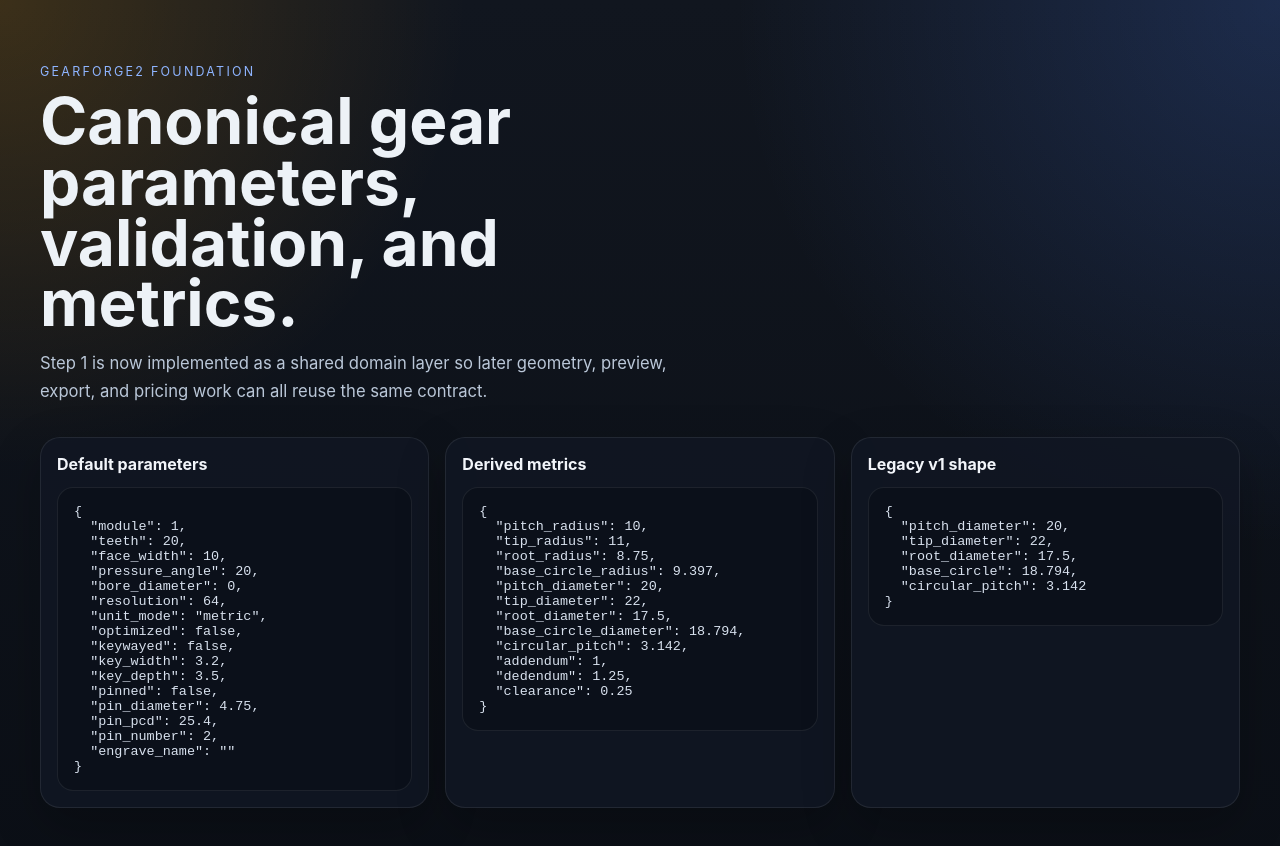
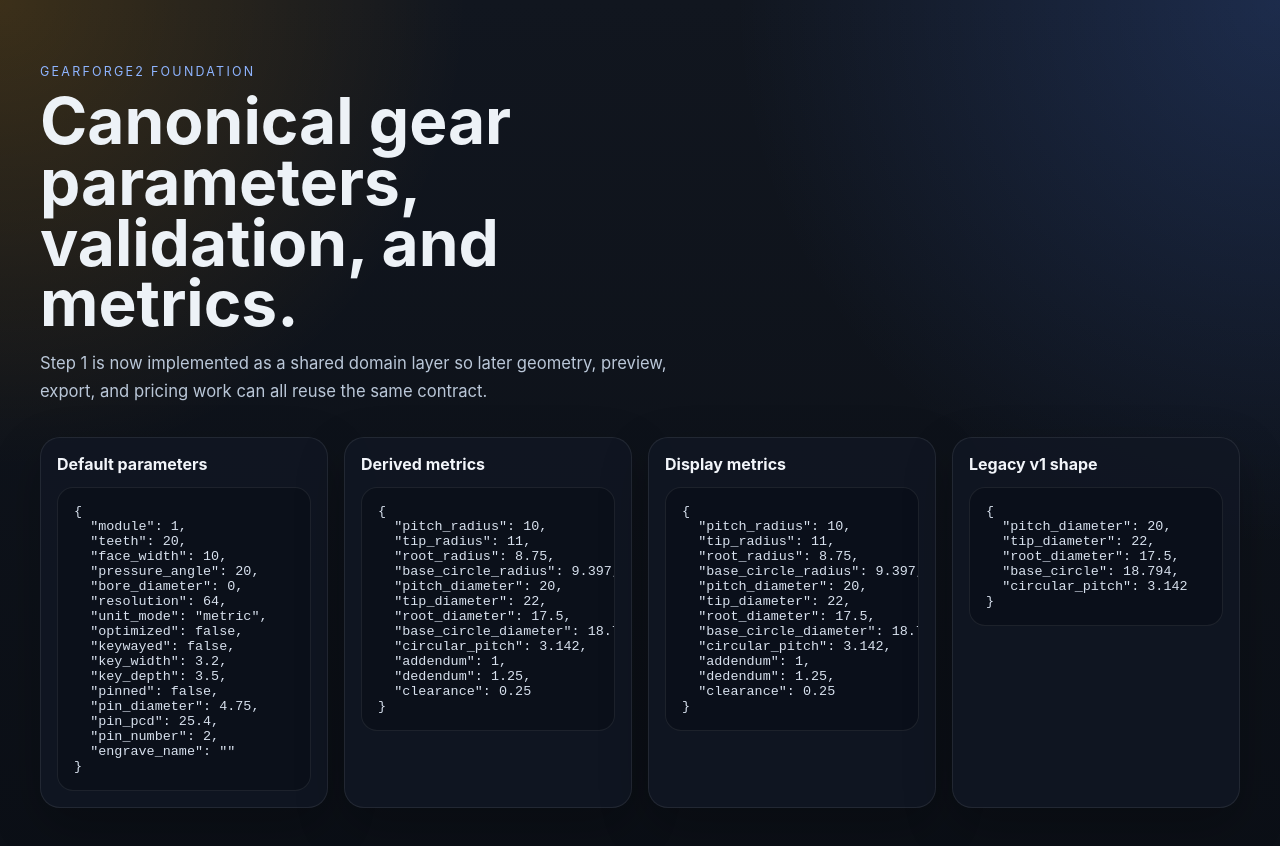
Before and after one commit to Joel-Keen/GearForge2, a React (Vite) app: page / in a window 1280 px wide. Shown: the top 846 px of the page. Built offline with nearby package versions, Linux system fonts and the light colour scheme.

Commit message:
Sorted Stage 2

```diff
--- a/src/App.tsx
+++ b/src/App.tsx
@@ -1,8 +1,9 @@
 import { createGearParams } from './domain';
-import { calculateGearMetrics, toLegacyV1Metrics } from './domain';
+import { calculateGearMetrics, formatGearMetrics, toLegacyV1Metrics } from './domain';
 
 const defaultParams = createGearParams();
 const defaultMetrics = calculateGearMetrics(defaultParams);
+const displayMetrics = formatGearMetrics(defaultMetrics);
 const legacyMetrics = toLegacyV1Metrics(defaultParams);
 
 export default function App() {
@@ -29,6 +30,11 @@
         </article>
 
         <article className="card">
+          <h2>Display metrics</h2>
+          <pre>{JSON.stringify(displayMetrics, null, 2)}</pre>
+        </article>
+
+        <article className="card">
           <h2>Legacy v1 shape</h2>
           <pre>{JSON.stringify(legacyMetrics, null, 2)}</pre>
         </article>
--- a/src/domain/gearMetrics.ts
+++ b/src/domain/gearMetrics.ts
@@ -1,6 +1,23 @@
 import type { GearParams } from './gear';
 
-export type GearMetrics = {
+export type GearMetricsRaw = {
+  pitch_radius: number;
+  tip_radius: number;
+  root_radius: number;
+  base_circle_radius: number;
+  pitch_diameter: number;
+  tip_diameter: number;
+  root_diameter: number;
+  base_circle_diameter: number;
+  circular_pitch: number;
+  addendum: number;
+  dedendum: number;
+  clearance: number;
+};
+
+export type GearMetrics = GearMetricsRaw;
+
+export type GearMetricsDisplay = {
   pitch_radius: number;
   tip_radius: number;
   root_radius: number;
@@ -51,6 +68,23 @@
   };
 }
 
+export function formatGearMetrics(metrics: GearMetricsRaw): GearMetricsDisplay {
+  return {
+    pitch_radius: round3(metrics.pitch_radius),
+    tip_radius: round3(metrics.tip_radius),
+    root_radius: round3(metrics.root_radius),
+    base_circle_radius: round3(metrics.base_circle_radius),
+    pitch_diameter: round3(metrics.pitch_diameter),
+    tip_diameter: round3(metrics.tip_diameter),
+    root_diameter: round3(metrics.root_diameter),
+    base_circle_diameter: round3(metrics.base_circle_diameter),
+    circular_pitch: round3(metrics.circular_pitch),
+    addendum: round3(metrics.addendum),
+    dedendum: round3(metrics.dedendum),
+    clearance: round3(metrics.clearance),
+  };
+}
+
 export function toLegacyV1Metrics(params: Pick<GearParams, 'module' | 'teeth' | 'pressure_angle'>): LegacyV1Metrics {
   const metrics = calculateGearMetrics(params);
 
--- a/src/domain/index.ts
+++ b/src/domain/index.ts
@@ -1,4 +1,4 @@
 export { createGearParams, gearDefaults, gearSchema, getGearDefaults, isValidGearParams } from './gear';
 export type { GearParams } from './gear';
-export { calculateGearMetrics, toLegacyV1Metrics } from './gearMetrics';
-export type { GearMetrics, LegacyV1Metrics } from './gearMetrics';
+export { calculateGearMetrics, formatGearMetrics, toLegacyV1Metrics } from './gearMetrics';
+export type { GearMetrics, GearMetricsDisplay, GearMetricsRaw, LegacyV1Metrics } from './gearMetrics';
```
Also changed, not shown: 4 other files (tests, documents, lock files or other folders).
